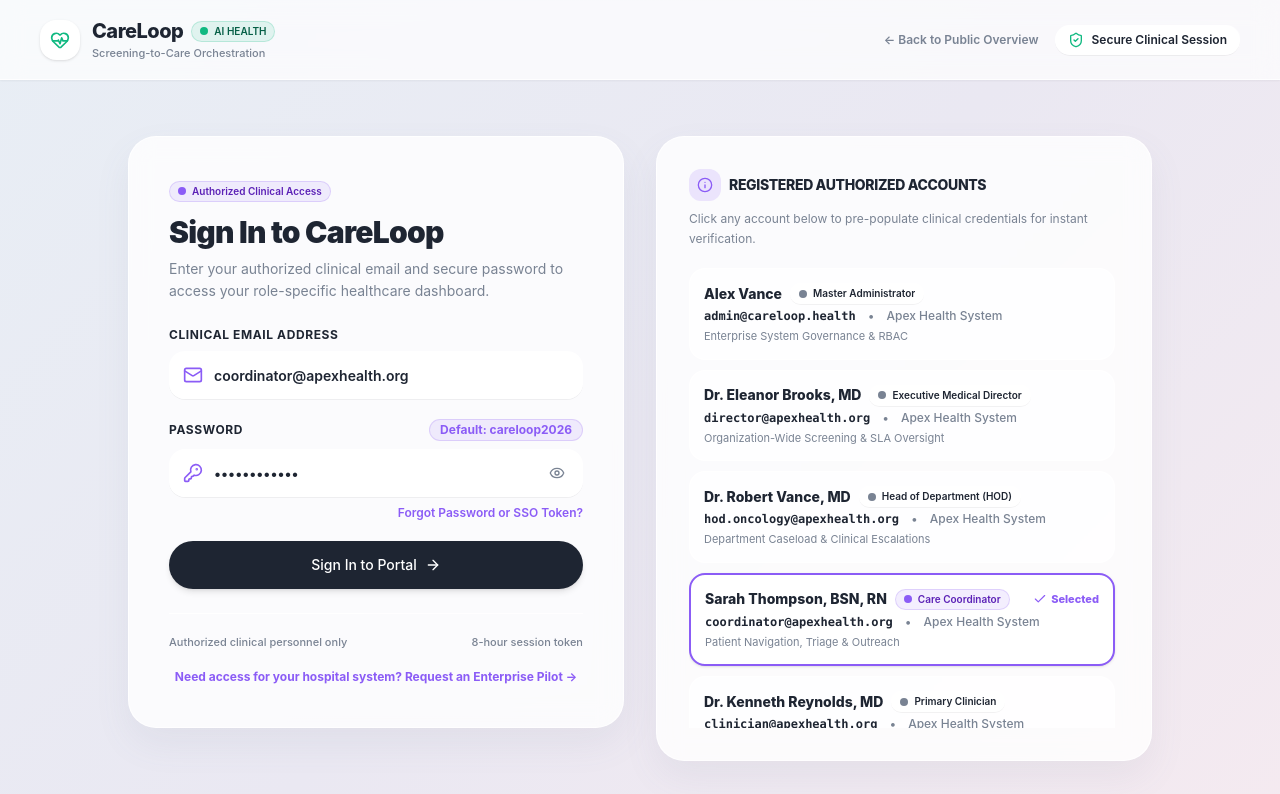
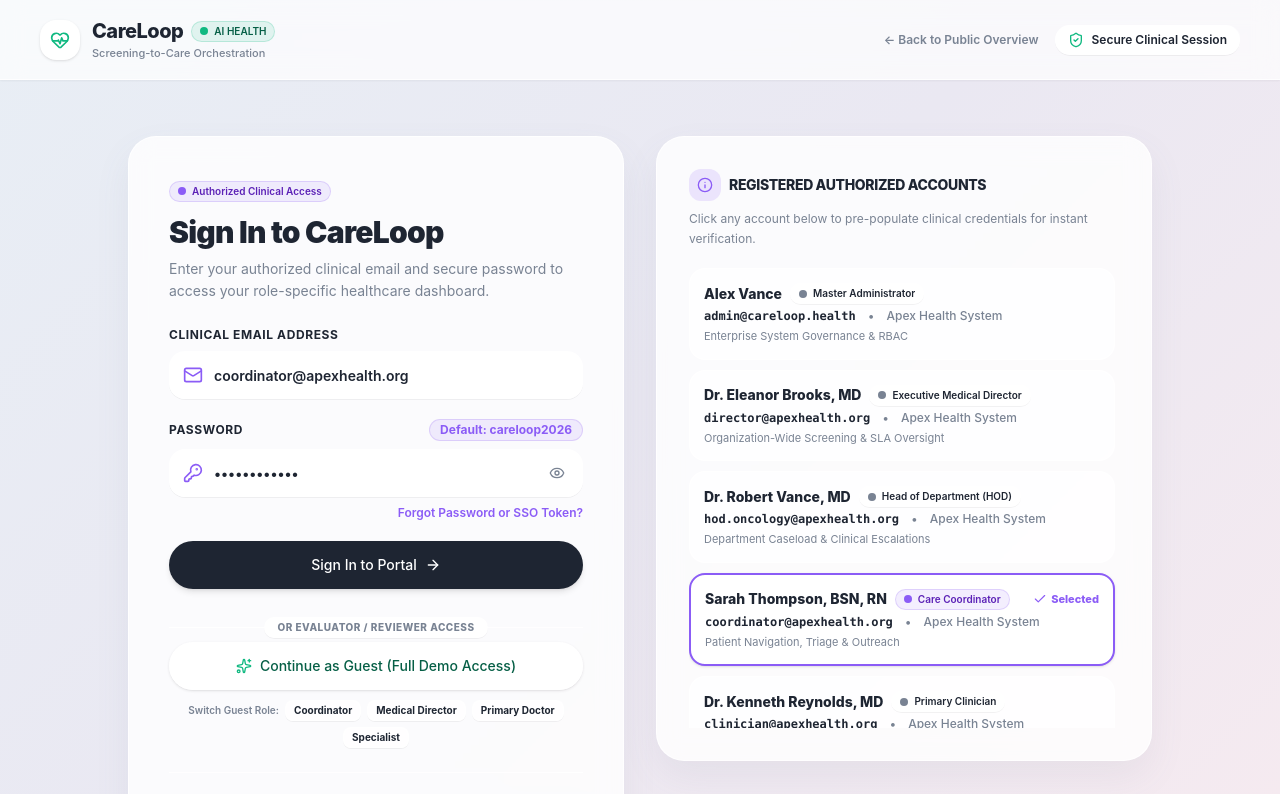
Before and after one commit to srj7042/CareLoop, a React (Vite) app: page /login in a window 1280 px wide. Shown: the top 794 px of the page. Built offline with nearby package versions, Linux system fonts and the light colour scheme; the HTML template or start-up script is replaced by a standard one.

Commit message:
feat: add 1-click 'Continue as Guest' demo access option on login page

```diff
--- a/src/pages/Login.tsx
+++ b/src/pages/Login.tsx
@@ -112,6 +112,28 @@ export const Login: React.FC = () => {
     setTimeout(() => {
       setPilotStatus("sent");
     }, 900);
+  };
+
+  const handleGuestLogin = (guestRole: Role = "coordinator") => {
+    const account = REGISTERED_ACCOUNTS.find((a) => a.role === guestRole) || REGISTERED_ACCOUNTS[3];
+    login({
+      id: account.id,
+      name: account.name,
+      email: account.email,
+      role: account.role,
+      organizationId: account.organizationId,
+      organizationName: account.organizationName,
+      facility: account.facility,
+      department: account.department,
+      phone: account.phone,
+      status: account.status,
+      avatar: account.name.charAt(0),
+    });
+    const destination =
+      isDeepItemLink && isPathAllowedForRole(fromPath, account.role)
+        ? fromPath
+        : getDefaultPathForRole(account.role);
+    navigate(destination, { replace: true });
   };
 
   return (
@@ -247,6 +269,47 @@ export const Login: React.FC = () => {
                   </>
                 )}
               </Button>
+
+              {/* Guest / Evaluator Quick Access */}
+              <div className="pt-1">
+                <div className="relative flex items-center justify-center my-3.5">
+                  <div className="border-t border-white/80 w-full" />
+                  <span className="bg-white/90 px-3 py-0.5 text-[10px] font-extrabold text-[#798393] uppercase tracking-wider rounded-full border border-white/80 absolute shadow-2xs">
+                    Or Evaluator / Reviewer Access
+                  </span>
+                </div>
+
+                <Button
+                  type="button"
+                  variant="outline"
+                  onClick={() => handleGuestLogin("coordinator")}
+                  className="w-full h-12 bg-white/90 hover:bg-white border-2 border-[#10B981]/40 hover:border-[#10B981] text-[#065F46] font-extrabold text-sm rounded-2xl shadow-sm flex items-center justify-center gap-2 cursor-pointer transition-all hover:shadow-md"
+                >
+                  <Sparkles className="w-4 h-4 text-[#10B981]" />
+                  Continue as Guest (Full Demo Access)
+                </Button>
+
+                <div className="flex flex-wrap items-center justify-center gap-1.5 mt-2.5">
+                  <span className="text-[10px] font-semibold text-[#798393]">Switch Guest Role:</span>
+                  {(
+                    [
+                      { role: "coordinator", label: "Coordinator" },
+                      { role: "director", label: "Medical Director" },
+                      { role: "clinician", label: "Primary Doctor" },
+                      { role: "specialist", label: "Specialist" },
+                    ] as const
+                  ).map((item) => (
+                    <button
+                      key={item.role}
+                      type="button"
+                      onClick={() => handleGuestLogin(item.role)}
+                      className="px-2 py-0.5 rounded-lg text-[10px] font-bold bg-white/80 hover:bg-white text-[#1E2532] hover:text-[#10B981] border border-white/80 hover:border-[#10B981]/50 shadow-2xs transition-all cursor-pointer"
+                    >
+                      {item.label}
+                    </button>
+                  ))}
+                </div>
+              </div>
             </form>
 
             <div className="mt-6 pt-5 border-t border-white/80 space-y-3">
```
